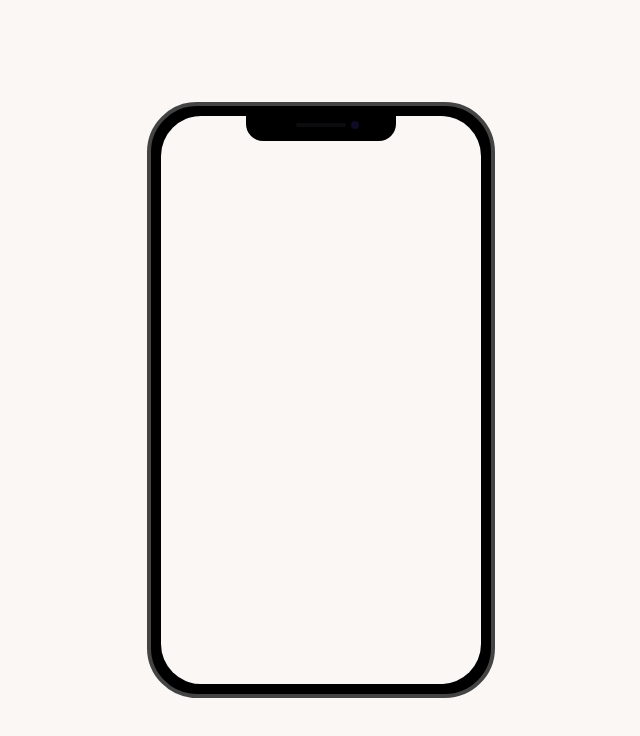
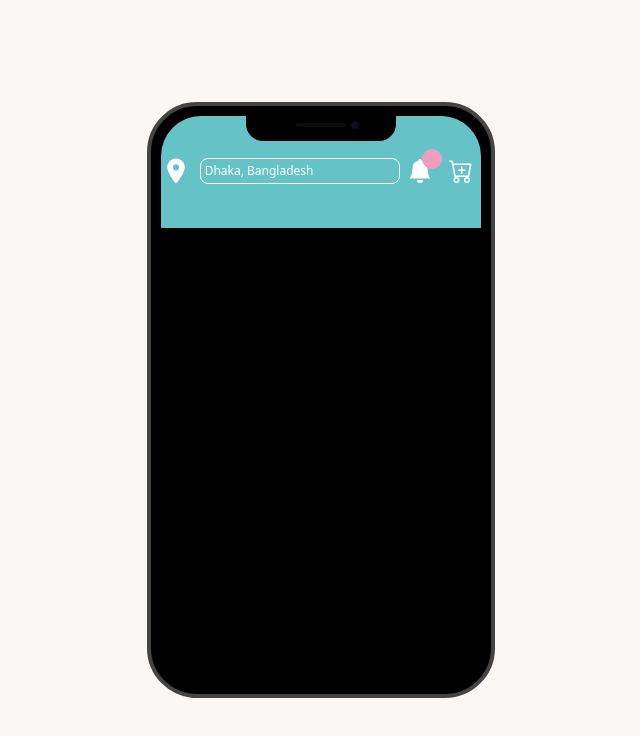
Before and after one commit to TaseenFuadJeem/putatoe, a React (Create React App) app: page / in a window 1280 px wide. Shown: the top 736 px of the page, without its empty margins (319-959 px from the left). Built offline with nearby package versions, Linux system fonts and the light colour scheme.

Commit message:
header completed

```diff
--- a/package.json
+++ b/package.json
@@ -9,6 +9,7 @@
     "daisyui": "^2.31.0",
     "react": "^18.2.0",
     "react-dom": "^18.2.0",
+    "react-icons": "^4.4.0",
     "react-scripts": "5.0.1",
     "web-vitals": "^2.1.0"
   },
--- a/src/App.js
+++ b/src/App.js
@@ -1,4 +1,5 @@
 import './App.css';
+import AppInterface from './Components/AppInterface/AppInterface';
 
 function App() {
   return (
@@ -7,8 +8,8 @@ function App() {
       <div className="mockup-phone">
         <div className="camera"></div>
         <div className="display">
-          <div className="artboard artboard-demo phone-1">
-
+          <div className="artboard  phone-1">
+            <AppInterface />
           </div>
         </div>
       </div>
--- /dev/null
+++ b/src/Components/AppInterface/AppInterface.js
@@ -0,0 +1,14 @@
+import React from 'react';
+import Header from './Header';
+
+const AppInterface = () => {
+    return (
+        <section className='overflow-x-auto overflow-y-hidden flex-none'>
+
+            <Header />
+
+        </section>
+    );
+};
+
+export default AppInterface;
--- /dev/null
+++ b/src/Components/AppInterface/Header.js
@@ -0,0 +1,31 @@
+import React from 'react';
+import { MdLocationOn } from 'react-icons/md';
+import { BsFillBellFill, BsCartPlus } from 'react-icons/bs';
+
+const Header = () => {
+    return (
+        <header>
+
+            <div className='w-full h-28 bg-primary'>
+
+                <div className='flex justify-between items-center pt-10'>
+
+                    <MdLocationOn className='text-3xl text-white' />
+                    <input type="text" defaultValue={`Dhaka, Bangladesh`} className='text-white rounded-lg p-1 text-xs border border-white bg-transparent w-[200px]' />
+                    <div className="indicator">
+                        <span className="indicator-item badge badge-secondary"></span>
+                        <div className="place-items-center">
+                            <BsFillBellFill className='text-2xl text-white ' />
+                        </div>
+                    </div>
+                    <BsCartPlus className='text-2xl text-white mx-2' />
+
+                </div>
+
+            </div>
+
+        </header>
+    );
+};
+
+export default Header;
```
Also changed, not shown: 1 other file (tests, documents, lock files or other folders).
